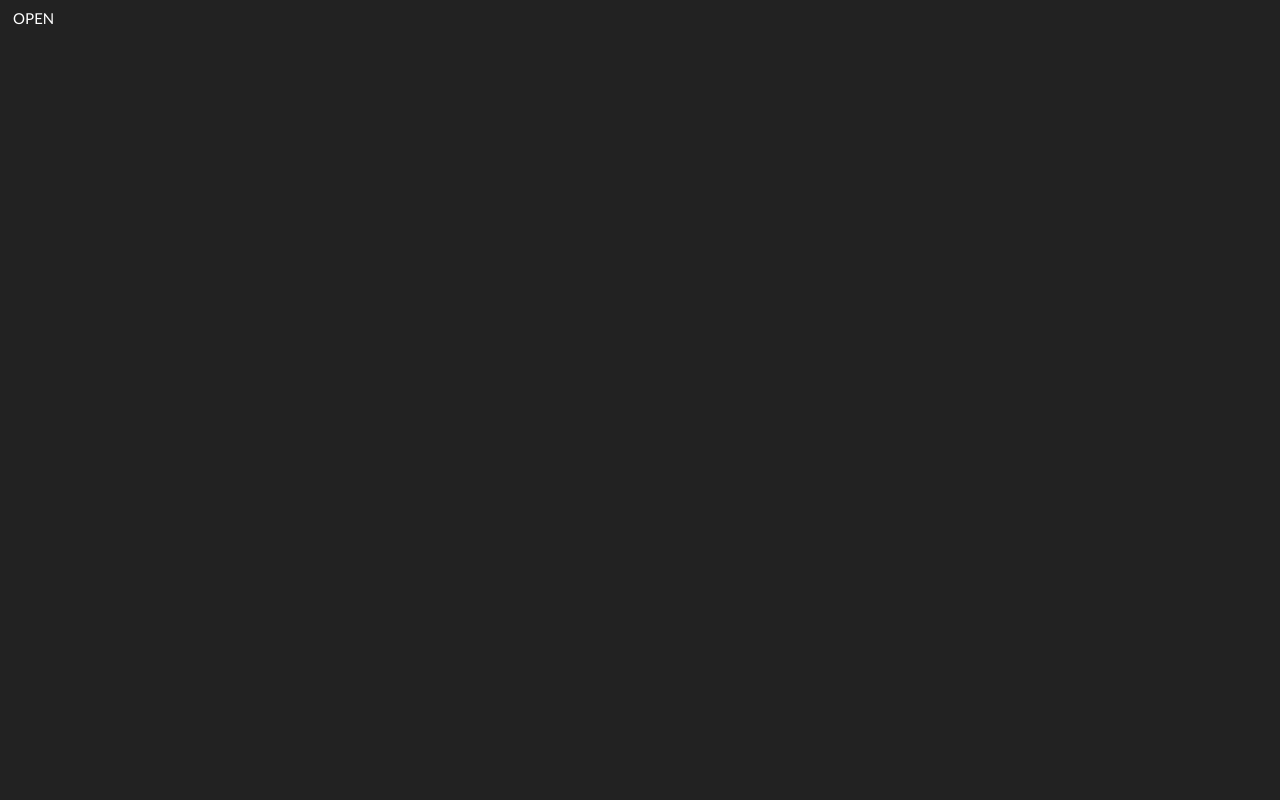
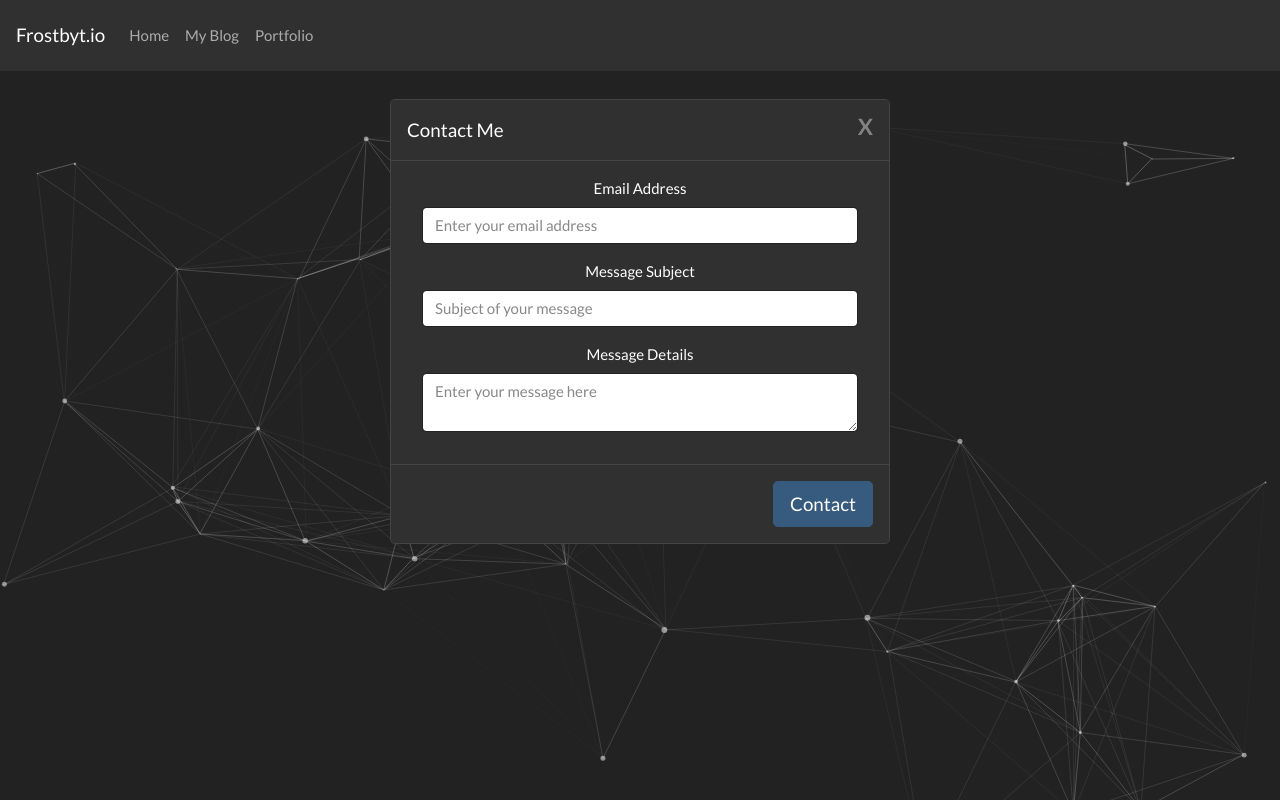
Before and after one commit to frostedbyts/frostbyt.io, a Vue app in the folder Frostbyt.io/: page /#/contact in a window 1280 px wide. Built offline with nearby package versions, Linux system fonts and the light colour scheme.

Commit message:
Got contact modal kinda working

```diff
--- a/Frostbyt.io/src/App.vue
+++ b/Frostbyt.io/src/App.vue
@@ -1,10 +1,8 @@
 <template>
     <div id="app">
-        <button type="button" class="btn btn-secondary-lg" @click="showModal">OPEN</button>
-        <modal v-show="isModalVisible" @close="closeModal"></modal>
-        <!--<navigation />
+        <navigation />
         <Particles />
-        <router-view />-->
+        <router-view />
     </div>
 </template>
 
@@ -12,27 +10,13 @@
     //import Home from './components/Home.vue';
     import Navigation from './components/navigation.vue';
     import Particles from './components/Particles.vue';
-    import modal from './components/Contact.vue';
     export default {
         name: 'app',
         components: {
             Navigation,
-            Particles,
-            modal
+            Particles
         },
-        data() {
-            return {
-                isModalVisible: false
-            };
-        },
-        methods: {
-            showModal() {
-                this.isModalVisible = true;
-            },
-            closeModal() {
-                this.isModalVisible = false;
-            }
-        }
+
     };
 </script>
 
--- a/Frostbyt.io/src/components/Contact.vue
+++ b/Frostbyt.io/src/components/Contact.vue
@@ -1,18 +1,37 @@
 <template>
-    <transition name="modal-fade">
-        <div class="modal" role="dialog" aria-labelledby="modalTitle" aria-describedby="modalDescription">
+    <div class="modal-fade" id="contactModal" role="dialog" aria-label="Contact Me" aria-hidden="true" tabindex="-1">
+        <div class="modal-dialog">
             <div class="modal-content">
-                <div class="modal-header" id="modalTitle">
-                    <slot name="header">
-                        <h5 class="modal-title">Contact Me</h5>
-                        <button type="button" class="close" @clik="close" aria-label="Close">
-                            X
-                        </button>
-                    </slot>
+                <div class="modal-header">
+                    <h5 class="modal-title">Contact Me</h5>
+                    <button type="button" class="close" aria-label="Close" @click="close">X</button>
+                </div>
+                <div class="modal-body">
+                    <div class="container text-center">
+                        <form action="mailto:turner@frostbyt.io" method="post" enctype="text/plain">
+                            <fieldset>
+                                <div class="form-group">
+                                    <label for="senderEmail">Email Address</label>
+                                    <input type="email" class="form-control" id="senderEmail" placeholder="Enter your email address" v-model="contact.Email" />
+                                </div>
+                                <div class="form-group">
+                                    <label for="messageSubject">Message Subject</label>
+                                    <input type="text" class="form-control" id="messageSubject" placeholder="Subject of your message" v-model="contact.Subject" />
+                                </div>
+                                <div class="form-group">
+                                    <label for="messageContent">Message Details</label>
+                                    <textarea class="form-control" v-model="contact.Message" placeholder="Enter your message here" id="messageContent"></textarea>
+                                </div>
+                            </fieldset>
+                        </form>
+                    </div>
+                </div>
+                <div class="modal-footer text-center">
+                    <button type="button" @click="submit" class="btn btn-primary btn-lg">Contact</button>
                 </div>
             </div>
         </div>
-    </transition>
+    </div>
 
     <!--<div class="modal" id="contactModal" tabindex="-1" aria-hidden="false">
         <div class="modal-dialog" role="document">
@@ -97,16 +116,4 @@
 </script>
 
 <style scoped>
-    .modal-backdrop {
-        position: fixed;
-        top: 0;
-        bottom: 0;
-        left: 0;
-        right: 0;
-        background-color: #303030;
-        display: flex;
-        justify-content: center;
-        align-items: center;
-        opacity: 0.3;
-  }
 </style>
--- a/Frostbyt.io/src/components/Lander.vue
+++ b/Frostbyt.io/src/components/Lander.vue
@@ -1,5 +1,6 @@
 <template>
     <div>
+        <modal v-show="isModalVisible" @close="closeModal" />
         <section class="section">
             <div class="container-fluid">
                 <div class="text-center">
@@ -18,7 +19,8 @@
                     </p>
                 </div>
                 <div class="text-center">
-                    <a class="btn btn-primary btn-lg" href="https://github.com/frostedbyts">Github</a>
+                    <a class="btn btn-primary btn-lg mr-1" href="https://github.com/frostedbyts">Github</a>
+                    <button type="button" class="btn btn-secondary btn-lg" @click="showModal">Contact</button>
                 </div>
 
             </div>
@@ -28,11 +30,24 @@
 </template>
 
 <script>
-    import Contact from './Contact.vue'
+    import modal from './Contact.vue'
     export default {
         name: 'Lander',
         components: {
-            Contact
+            modal
+        },
+        data() {
+            return {
+                isModalVisible: false
+            };
+        },
+        methods: {
+            showModal() {
+                this.isModalVisible = true;
+            },
+            closeModal() {
+                this.isModalVisible = false;
+            }
         }
     }
 
@@ -50,4 +65,8 @@
         align-items: center;
         justify-content: center
      }
+
+     .section-stack-top{
+         z-index: 10
+     }
 </style>
```
Also changed, not shown: Frostbyt.io/src/components/navigation.vue (+2 -5 lines), 15 other files (tests, documents, lock files or other folders).
